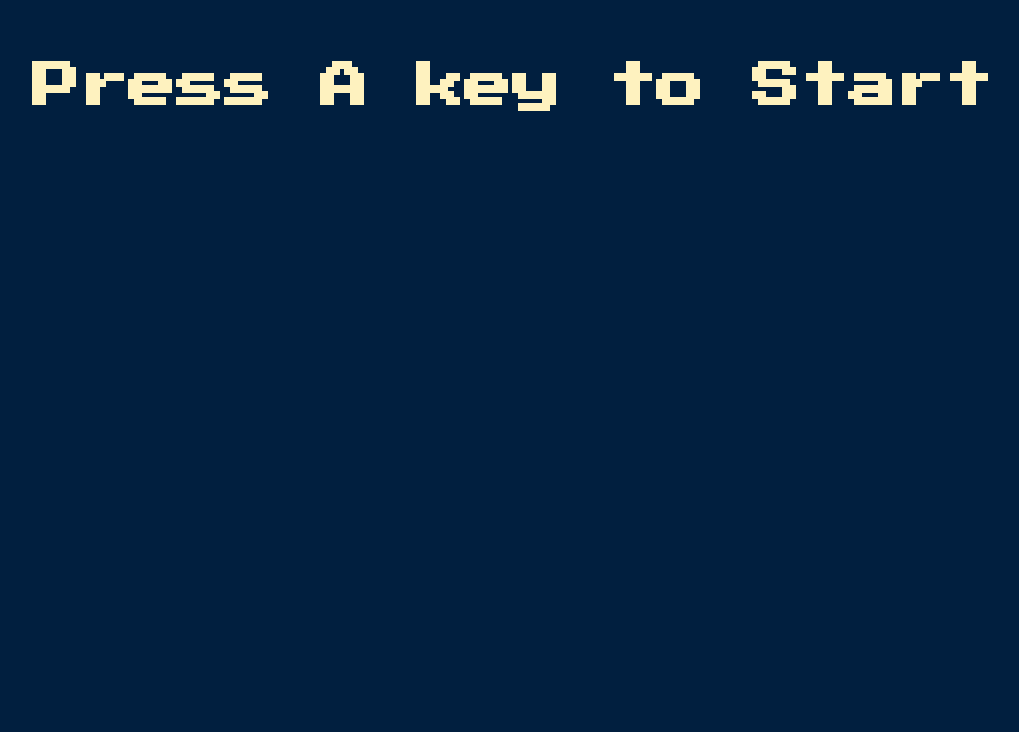
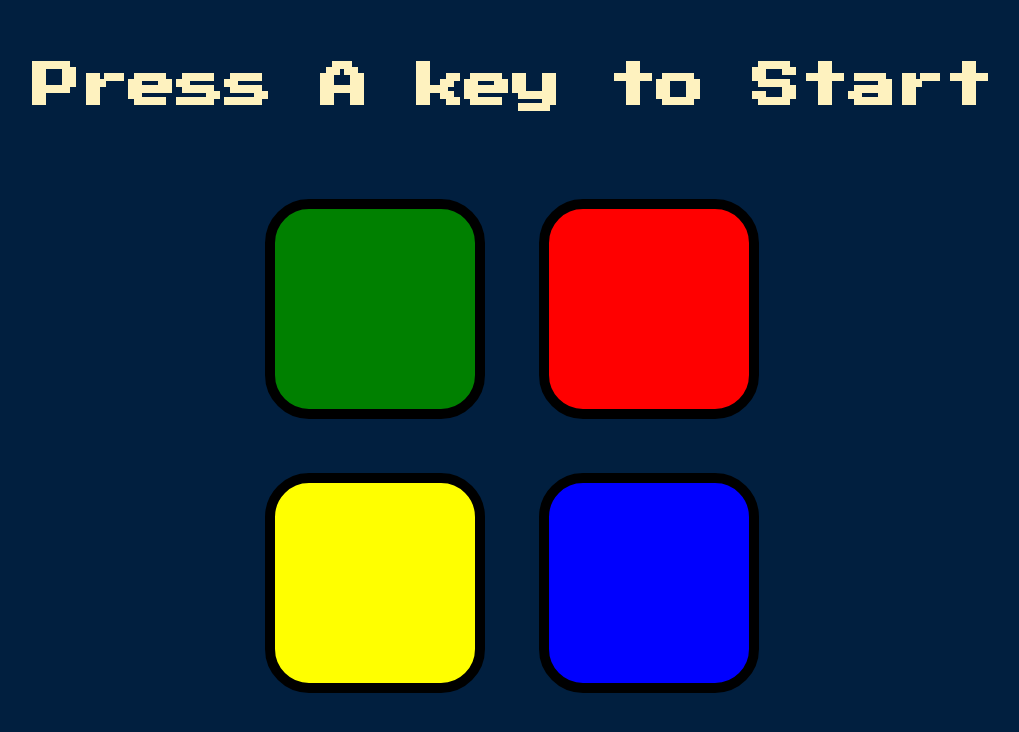
Before and after one commit to eddy1006/Simon-Game, a plain HTML site: page index.html in a window 1280 px wide. Shown: the whole page, without its empty margins (128-1147 px from the left). Drawn offline with nearby package versions, Linux system fonts and the light colour scheme.

Commit message:
added buttons

```diff
--- a/index.html
+++ b/index.html
@@ -10,5 +10,11 @@
   </head>
   <body>
     <h1> Press A key to Start</h1>
+    <div type="button" class="btn green"></div>
+    <div type="button" class="btn red"></div><br>
+    <div type="button" class="btn yellow"></div>
+    <div type="button" class="btn blue"></div>
+    <script src="https://ajax.googleapis.com/ajax/libs/jquery/3.6.0/jquery.min.js"></script>
+    <script src="index.js" charset="utf-8"></script>
   </body>
 </html>
--- a/styles.css
+++ b/styles.css
@@ -1,11 +1,36 @@
-body{
+body {
   text-align: center;
   background-color: #011F3F;
 }
 
-h1{
+h1 {
   font-family: 'Press Start 2P', cursive;
   color: #FEF2BF;
   font-size: 3rem;
   margin: 5%;
 }
+
+.btn {
+  margin: 25px;
+  display: inline-block;
+  height: 200px;
+  width: 200px;
+  border: 10px solid black;
+  border-radius: 20%;
+}
+
+.green{
+  background-color: green;
+}
+
+.red{
+  background-color: red;
+}
+
+.yellow{
+  background-color: yellow;
+}
+
+.blue{
+  background-color: blue;
+}
```
